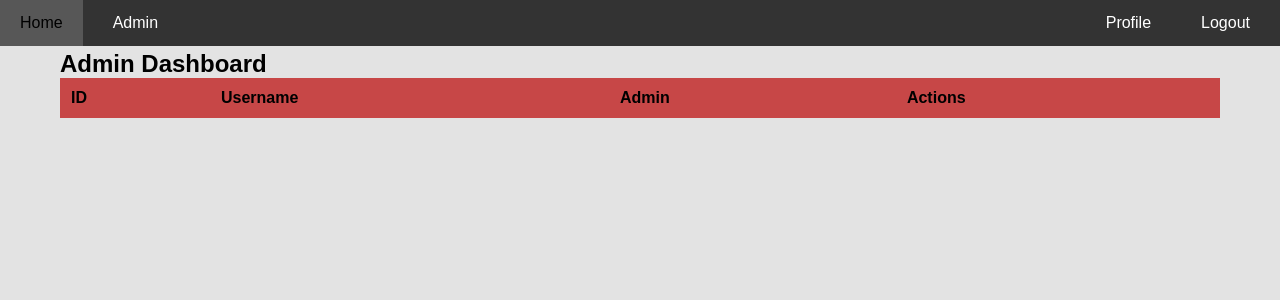
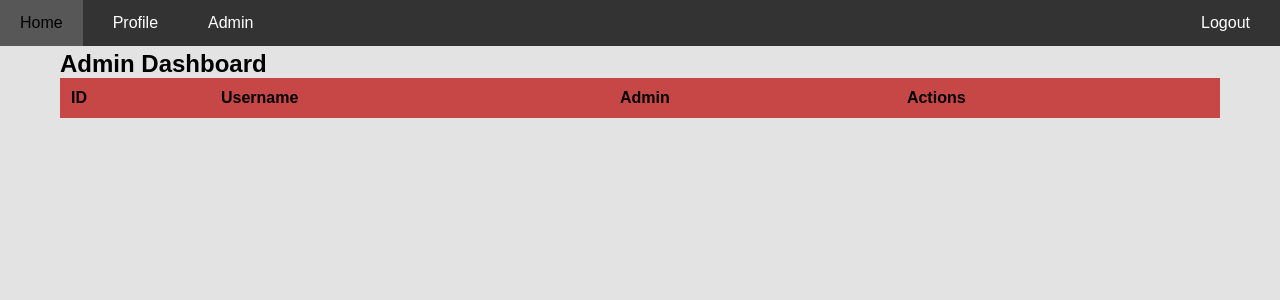
Before and after one commit to Sytechia/Group-4-Online-JD-Analytics, a Flask app: page /admindashboard in a window 1280 px wide. Shown: the top 300 px of the page. Run offline with Flask 3, Linux system fonts and the light colour scheme; the visitor is signed in with stand-in values (Sample User, id 1); lists and menus that the app fills with data are empty.

Commit message:
Fix Arrangement for Navbar

```diff
--- a/blueprints/templates/navbar.html
+++ b/blueprints/templates/navbar.html
@@ -20,7 +20,7 @@
       <li class="nav-item" style="float: right;">
         <a class="nav-link" href="/logout">Logout</a>
       </li>
-      <li class="nav-item" style="float: right;">
+      <li class="nav-item">
         <a class="nav-link" href="/profile">Profile</a>
       </li>
       {% else %}
```
